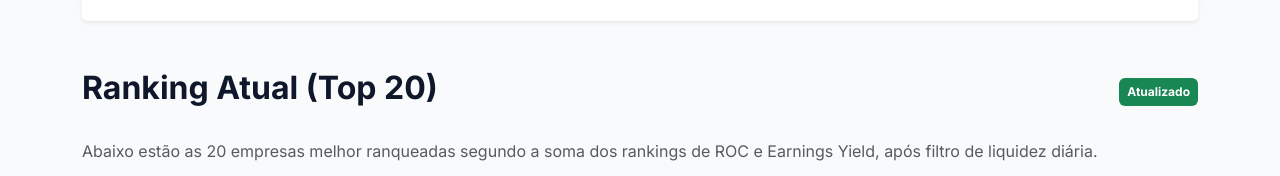
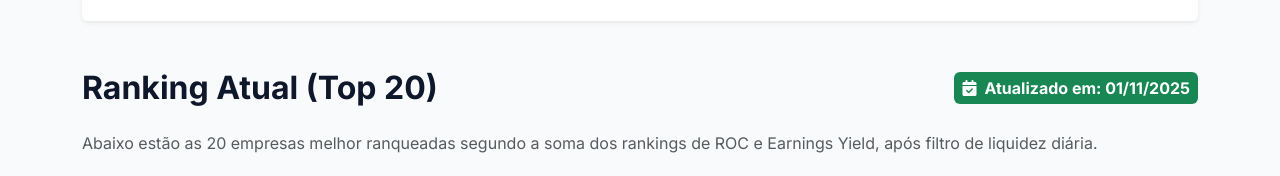
Before and after one commit to eduvoltatone/tcc-formula-magica, a plain HTML site: page index.html in a window 1280 px wide. Shown: the part 1501-1677 px from the top of the page. Drawn offline with nearby package versions, Linux system fonts and the light colour scheme.

Commit message:
Update index.html

```diff
--- a/index.html
+++ b/index.html
@@ -212,9 +212,11 @@
         </section>
 
         <section id="carteira-atual">
-            <div class="d-flex justify-content-between align-items-center mb-4">
-                <h2 class="fw-bold">Ranking Atual (Top 20)</h2>
-                <span class="badge bg-success p-2">Atualizado</span>
+            <div class="d-flex flex-column flex-md-row justify-content-md-between align-items-start align-items-md-center mb-4 gap-2">
+                <h2 class="fw-bold mb-0">Ranking Atual (Top 20)</h2>
+                <span class="badge bg-success p-2 fs-6">
+                    <i class="fas fa-calendar-check me-2"></i>Atualizado em: 01/11/2025
+                </span>
             </div>
             <p class="text-muted mb-4">
                 Abaixo estão as 20 empresas melhor ranqueadas segundo a soma dos rankings de ROC e Earnings Yield, após filtro de liquidez diária.
@@ -236,8 +238,6 @@
     <script src="https://cdn.jsdelivr.net/npm/chart.js"></script>
     <script>
         // --- 1. CONFIGURAÇÃO DA CARTEIRA ATUALIZADA ---
-        // 'domain' = para busca automática.
-        // 'logoOverride' = link manual da imagem (opcional).
         const carteiraAtual = [
             { rank: 1, ticker: "JHSF3", nome: "JHSF Participações", domain: "jhsf.com.br", ri: "https://ri.jhsf.com.br/" },
             { rank: 2, ticker: "RECV3", nome: "PetroRecôncavo", domain: "petroreconcavo.com.br", ri: "https://ri.petroreconcavo.com.br/" },
@@ -245,7 +245,7 @@
             { rank: 4, ticker: "VLID3", nome: "Valid Soluções", domain: "valid.com", ri: "https://ri.valid.com/" },
             { rank: 5, ticker: "PETR4", nome: "Petrobras", domain: "petrobras.com.br", ri: "https://www.investidorpetrobras.com.br/" },
 
-            // ATUALIZADO: Iochp-Maxion com logo e RI manuais
+            // Iochp-Maxion com logo e RI manuais
             {
                 rank: 6,
                 ticker: "MYPK3",
@@ -275,7 +275,6 @@
         const container = document.getElementById('stock-list-container');
 
         carteiraAtual.forEach(acao => {
-            // Lógica: Se tiver logo manual (Override), usa ele. Senão, tenta buscar no Clearbit pelo domínio.
             const logoUrl = acao.logoOverride ? acao.logoOverride : `https://logo.clearbit.com/${acao.domain}`;
 
             const html = `
@@ -296,7 +295,7 @@
             container.innerHTML += html;
         });
 
-        // --- 2. CONFIGURAÇÃO DO GRÁFICO (PRESERVADO) ---
+        // --- 2. CONFIGURAÇÃO DO GRÁFICO ---
         const ctx = document.getElementById('performanceChart').getContext('2d');
 
         const labels = [
```
